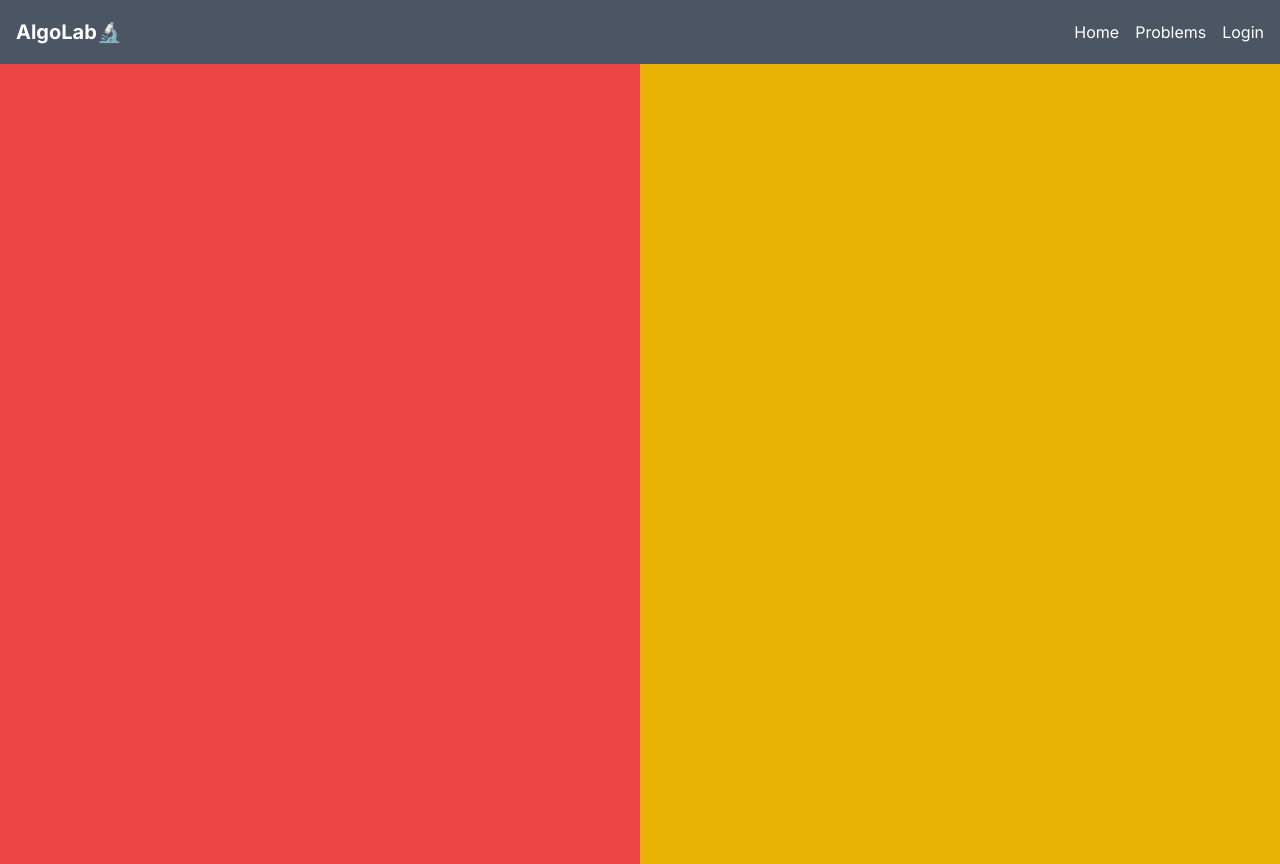
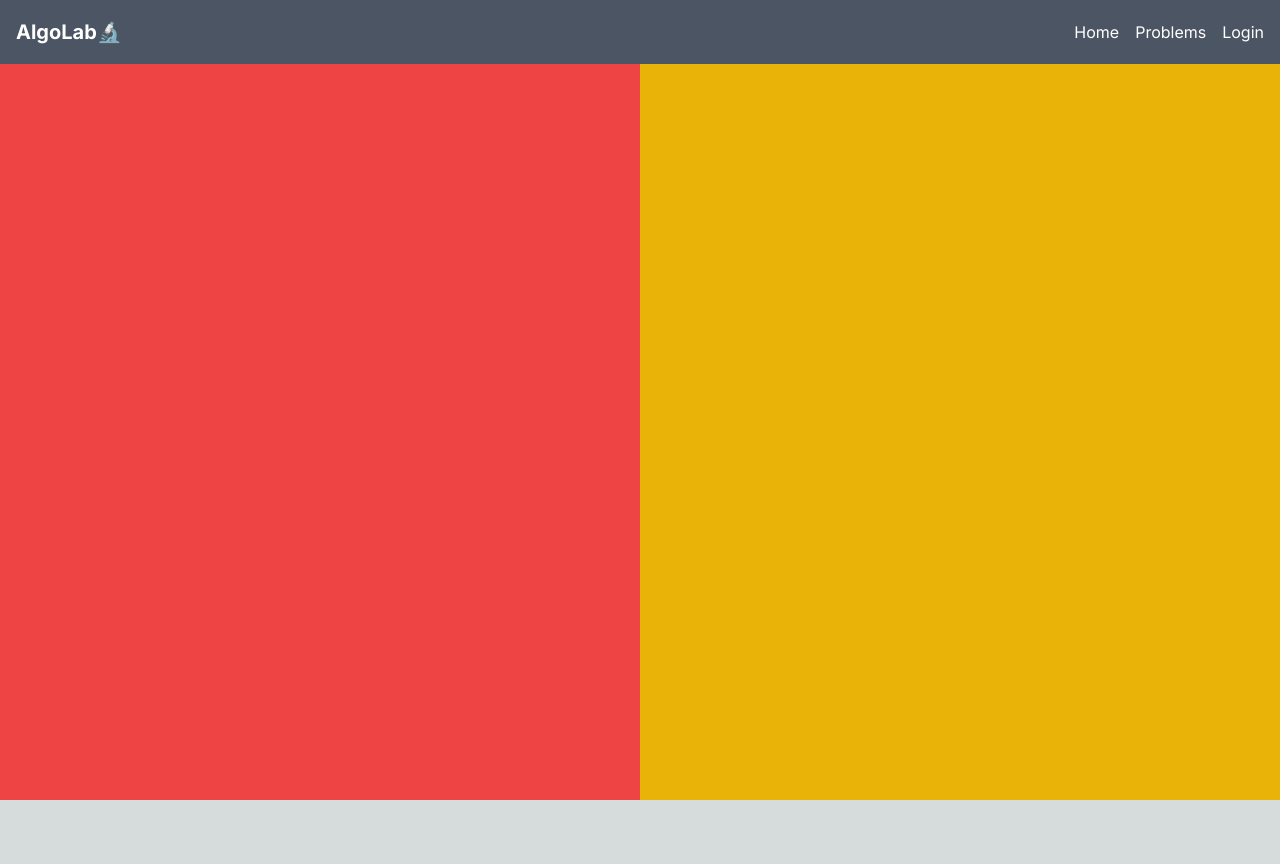
Before and after one commit to agamswaroop619/leetcode-clone, a Next.js app in the folder app/: page / in a window 1280 px wide. After the commit the page ends 800 px from the top, so only its background shows below. Built offline with nearby package versions, Linux system fonts and the light colour scheme.

Commit message:
Homescreen screoll bug resolved!

```diff
--- a/app/src/app/homescreen.tsx
+++ b/app/src/app/homescreen.tsx
@@ -3,8 +3,12 @@ import React from 'react'
 type Props = {}
 
 const Homescreen = (props: Props) => {
-  return (
-    <div className='relative h-[100vh] '>
+
+    const navbarHeight = 4;
+    const availableHeight = `calc(100vh - ${navbarHeight}rem)`;
+    //Using TailwindCSS documentation
+    return (
+      <div className='relative' style={{ height: availableHeight }}>
         <div className='bg-red-500 absolute left-0 h-full w-[50%]'>
         </div>
         <div className='bg-yellow-500 absolute right-0 h-full w-[50%]'>
```
